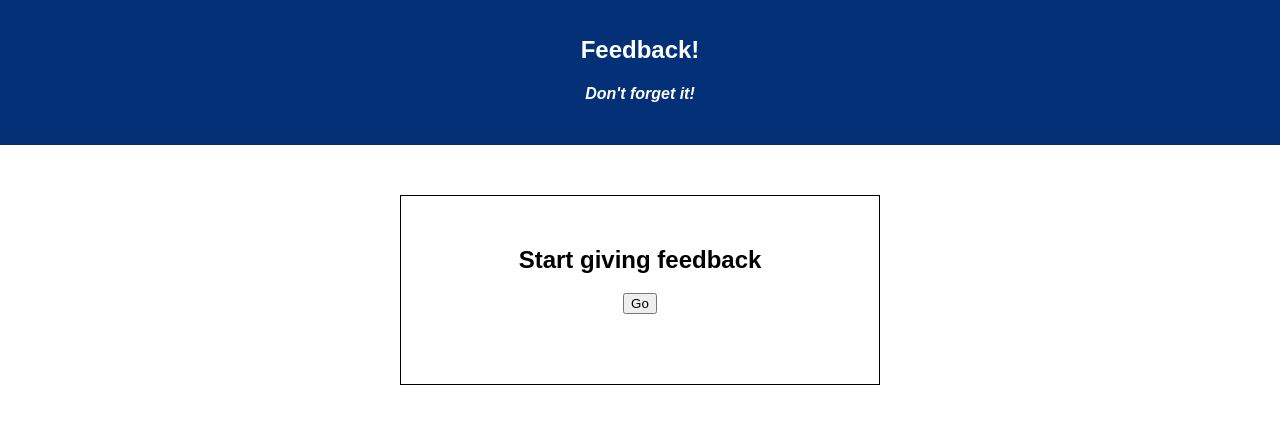
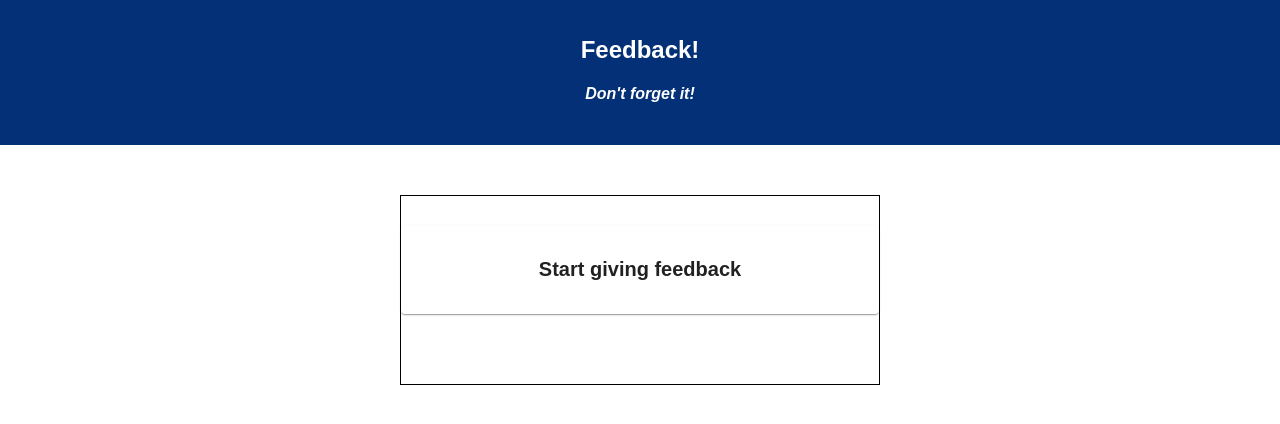
Before and after one commit to Thy696/redux-feedback-loop, a React (Create React App) app: page /review in a window 1280 px wide. Shown: the top 424 px of the page. Built offline with nearby package versions, Linux system fonts and the light colour scheme; no server answers.

Commit message:
add cards for all components

```diff
--- a/src/components/Admin/Admin.js
+++ b/src/components/Admin/Admin.js
@@ -14,7 +14,7 @@ import Paper from '@material-ui/core/Paper';
 
 class Admin extends Component {
     //Styling with Material-UI
-    TableCell = withStyles((theme) => ({
+    StyledTableCell = withStyles((theme) => ({
         head: {
             backgroundColor: theme.palette.common.black,
             color: theme.palette.common.white,
@@ -45,16 +45,17 @@ class Admin extends Component {
 
         return (
             <div className="table_feedback">
+                {/* Use Material-UI to styling table  */}
                 <TableContainer component={Paper}>
                     <Table className={classes.table} aria-label="customized table">
                         <TableHead>
-                            <TableRow>
+                            <this.StyledTableRow>
                                 <TableCell>Feeling</TableCell>
                                 <TableCell >Understanding</TableCell>
                                 <TableCell >Support</TableCell>
                                 <TableCell >Comment</TableCell>
                                 <TableCell >Delete</TableCell>
-                            </TableRow>
+                            </this.StyledTableRow>
                         </TableHead>
                         <TableBody>
                                 {this.props.feedbacks.map((feedback) => {
--- a/src/components/Feeling/Feeling.js
+++ b/src/components/Feeling/Feeling.js
@@ -2,7 +2,6 @@ import React, { Component } from 'react';
 import { makeStyles } from '@material-ui/core/styles';
 import Card from '@material-ui/core/Card';
 import CardActionArea from '@material-ui/core/CardActionArea';
-import CardActions from '@material-ui/core/CardActions';
 import CardContent from '@material-ui/core/CardContent';
 import Button from '@material-ui/core/Button';
 import Typography from '@material-ui/core/Typography';
@@ -61,12 +60,10 @@ class Feeling extends Component {
                             </Typography>
                         </CardContent>
                     </CardActionArea>
-                    <CardActions>
-                        <Button size="small" color="primary" align="right" onClick={this.handleNextButton}>
+                        <Button size="small" color="primary" onClick={this.handleNextButton}>
                             Next
                         </Button>
 
-                    </CardActions>
                 </Card>
 
                 {/* {JSON.stringify(this.props.feeling)} */}
--- a/src/components/Home/Home.js
+++ b/src/components/Home/Home.js
@@ -1,22 +1,44 @@
 import React, { Component } from 'react';
+import { makeStyles } from '@material-ui/core/styles';
+import Card from '@material-ui/core/Card';
+import CardActionArea from '@material-ui/core/CardActionArea';
+import CardContent from '@material-ui/core/CardContent';
+
+class Home extends Component {
+    // Styling with Material-UI
+
+    useStyles = makeStyles({
+        root: {
+            maxWidth: 345,
+        },
+        media: {
+            height: 140,
+        },
+    });
+    // End styling with Material-UI
 
 
-class Home extends Component {
-
-
-
-    handleGo=()=>{ // handle Go button to bring the use to the Feeling component
+    handleGo = () => { // handle Go button to bring the use to the Feeling component
         console.log('go clicked!')
         this.props.history.push('/feeling');
 
     }
 
     render() {
+        const classes = this.useStyles;
 
         return (
-            <div className= "home_component component_box">
-                <h2>Start giving feedback</h2>
-                <button onClick = {this.handleGo}>Go</button>{/*when the Go button is clicked, it will switch to the feeling component*/}
+            <div className="home_component component_box">
+                <Card className={classes.root}>
+                    <CardActionArea>
+                        <CardContent>
+                            <h2  onClick={this.handleGo} >Start giving feedback</h2>
+                        </CardContent>
+                    </CardActionArea>
+                    {/*when the Go button is clicked, it will switch to the feeling component*/}
+
+                </Card>
+
             </div>
         )
     }
--- a/src/components/Rev1ew/Rev1ew.js
+++ b/src/components/Rev1ew/Rev1ew.js
@@ -3,9 +3,13 @@ import React, { Component } from "react";
 import { makeStyles } from '@material-ui/core/styles';
 import Card from '@material-ui/core/Card';
 import CardActionArea from '@material-ui/core/CardActionArea';
-import CardActions from '@material-ui/core/CardActions';
 import CardContent from '@material-ui/core/CardContent';
 import Button from '@material-ui/core/Button';
+
+//styling for snackbar
+// import Snackbar from '@material-ui/core/Snackbar';
+// import MuiAlert from '@material-ui/lab/Alert';
+
 
 
 class Rev1ew extends Component {
@@ -20,6 +24,10 @@ class Rev1ew extends Component {
             height: 140,
         },
     });
+
+    //-----------------------------
+
+
 
     // End styling with Material-UI
 
@@ -42,6 +50,7 @@ class Rev1ew extends Component {
     render() {
         const classes = this.useStyles;
 
+
         return (
             <div className="component_box">
                 <Card className={classes.root}>
@@ -55,12 +64,11 @@ class Rev1ew extends Component {
                             <p>Comment: {this.props.feedback.comments}</p>
                         </CardContent>
                     </CardActionArea>
-                    <CardActions>
                         <Button size="small" color="primary" onClick={this.handleSubmit}>{/*when the next button is cpcked, it will switch to the support component*/}
                             Submit
                         </Button>
-                    </CardActions>
                 </Card>
+
 
             </div>
 
--- a/src/components/Support/Support.js
+++ b/src/components/Support/Support.js
@@ -2,7 +2,6 @@ import React, { Component } from 'react';
 import { makeStyles } from '@material-ui/core/styles';
 import Card from '@material-ui/core/Card';
 import CardActionArea from '@material-ui/core/CardActionArea';
-import CardActions from '@material-ui/core/CardActions';
 import CardContent from '@material-ui/core/CardContent';
 import Button from '@material-ui/core/Button';
 import Typography from '@material-ui/core/Typography';
@@ -77,16 +76,12 @@ class Support extends Component {
                             </Typography>
                         </CardContent>
                     </CardActionArea>
-                    <CardActions>
                         <Button size="small" color="primary" onClick={this.handlePrevious}>{/*when the next button is clicked, it will switch to the understanding component*/}
                             Previous
                         </Button>
                         <Button size="small" color="primary" onClick={this.handleNext}>{/*when the next button is clicked, it will switch to the comment component*/}
                             Next
                         </Button>
-
-
-                    </CardActions>
                 </Card>
 
 
--- a/src/components/Understanding/Understanding.js
+++ b/src/components/Understanding/Understanding.js
@@ -2,7 +2,6 @@ import React, { Component } from 'react';
 import { makeStyles } from '@material-ui/core/styles';
 import Card from '@material-ui/core/Card';
 import CardActionArea from '@material-ui/core/CardActionArea';
-import CardActions from '@material-ui/core/CardActions';
 import CardContent from '@material-ui/core/CardContent';
 import Button from '@material-ui/core/Button';
 import Typography from '@material-ui/core/Typography';
@@ -74,16 +73,12 @@ class Understanding extends Component {
                             </Typography>
                         </CardContent>
                     </CardActionArea>
-                    <CardActions>
                         <Button size="small" color="primary" onClick={this.handlePrevious}>{/*when the next button is clicked, it will switch to the feeling component*/}
                             Previous
                         </Button>
                         <Button size="small" color="primary" onClick={this.handleNextButton} >{/*when the next button is clicked, it will switch to the support component*/}
                             Next
                         </Button>
-
-
-                    </CardActions>
                 </Card>
 
 
```
Also changed, not shown: src/components/Comments/Comments.js (+12 -5 lines), src/components/SubmissionSuccess/SubmissionSuccess.js (+18 -13 lines).
